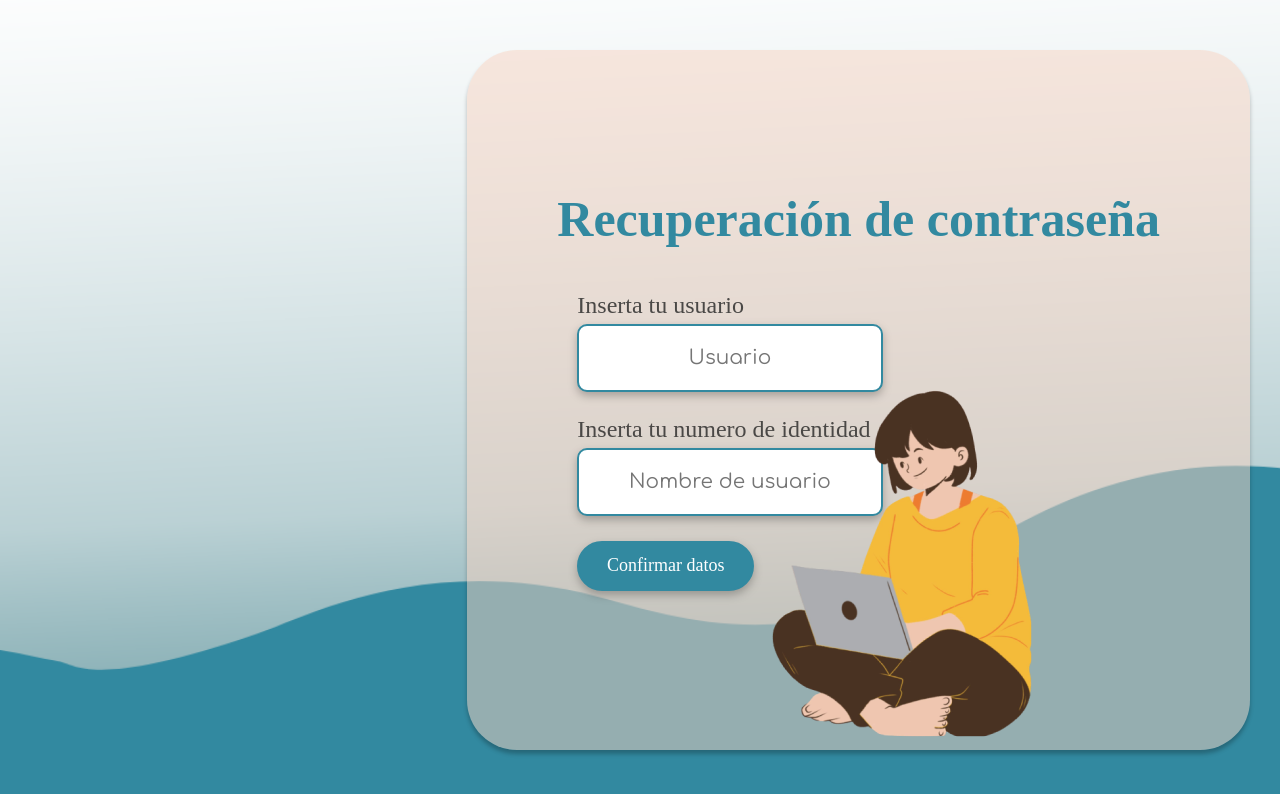
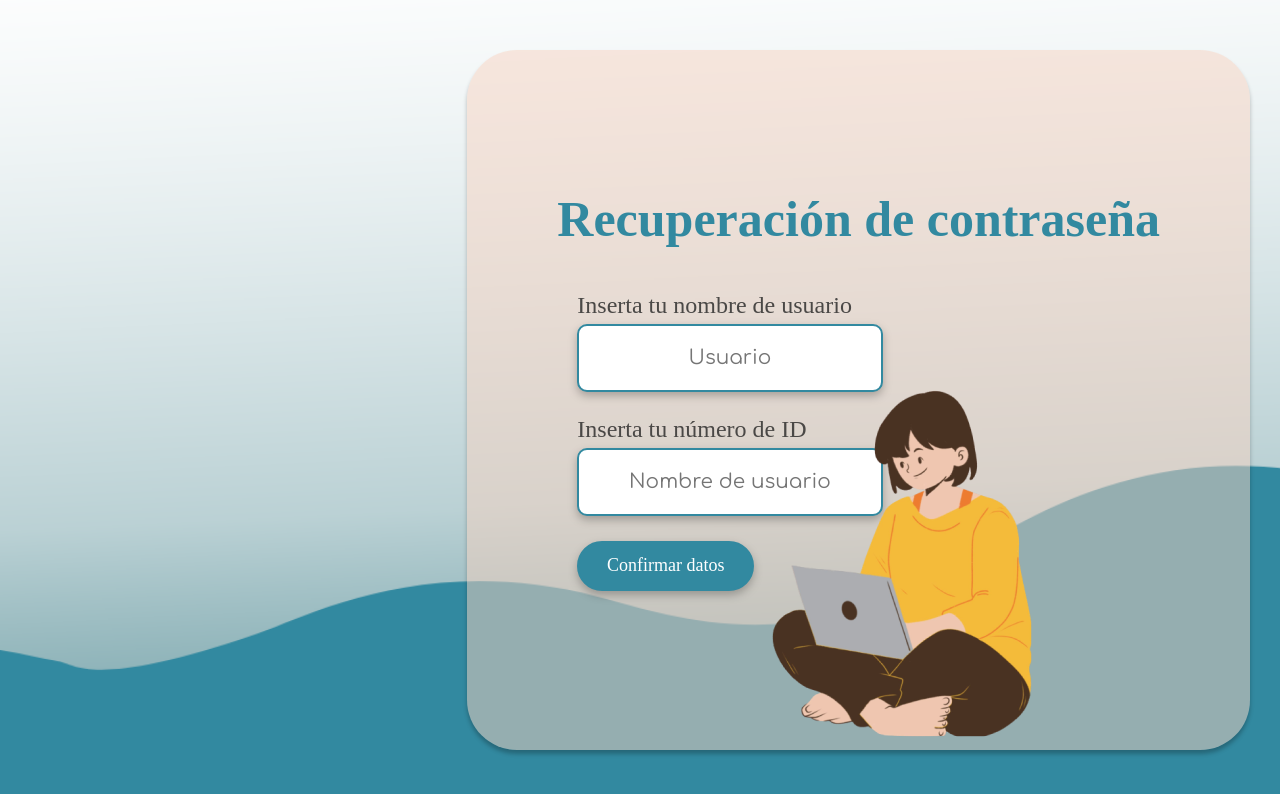
Before and after one commit to jtnvv/MochiExpres, a React (Create React App) app in the folder client/: page /Recuperacion-Contrasena1 in a window 1280 px wide. Shown: the top 794 px of the page. Built offline with nearby package versions, Linux system fonts and the light colour scheme; a web font is replaced by a local one.

Commit message:
CorrecciónCamposdeRecuperaciónContraseña

```diff
--- a/client/src/pages/RecuperacionContrasena1.jsx
+++ b/client/src/pages/RecuperacionContrasena1.jsx
@@ -67,10 +67,10 @@ const RecuperacionContrasena1 = () => {
         <div className="register__bg">
             <h1>Recuperación de contraseña</h1>
             <form>
-                <p className="register__bg__text">Inserta tu usuario</p>
+                <p className="register__bg__text">Inserta tu nombre de usuario</p>
                 <input required type="text" placeholder="Usuario" name="idusuario" onChange={handleChange} />
                 { err && <p className="register__bg__error">Esto es un error</p>}
-                <p className="register__bg__text">Inserta tu numero de identidad</p>
+                <p className="register__bg__text">Inserta tu número de ID</p>
                 <input required type="text" placeholder="Nombre de usuario" name="nombreusuario" onChange={handleChange}/>
                 {err && <p className="register__bg__error">Esto es un error</p>}
                 <button type="submit" onClick={handleSubmit}>Confirmar datos</button>
```
